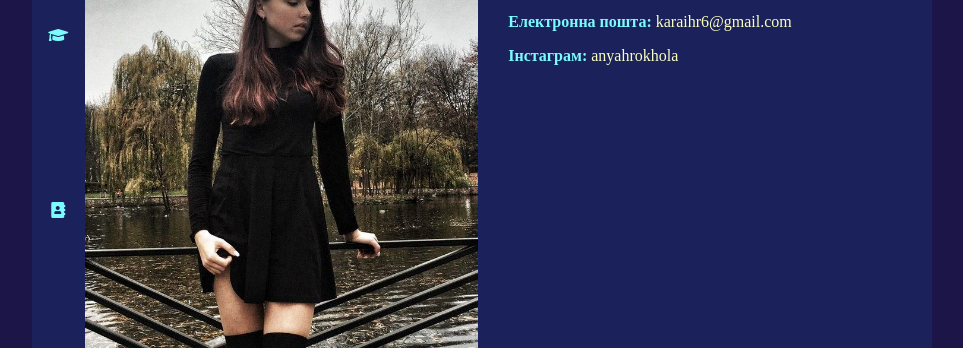
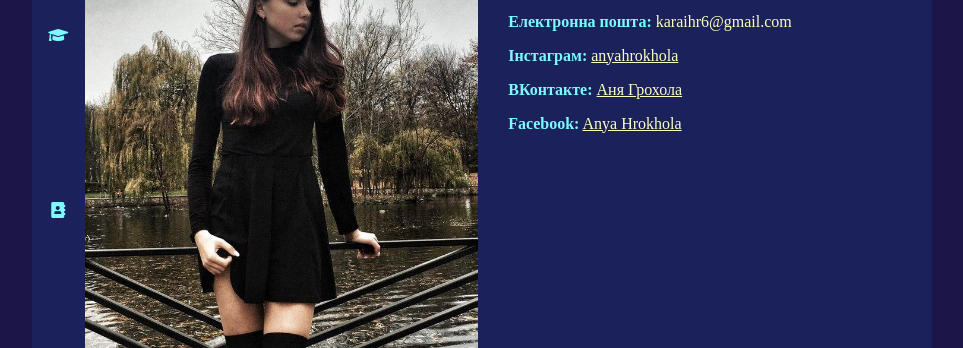
Before and after one commit to anyahrokhola/anyahrokhola.github.io, a plain HTML site: page index.html in a window 1280 px wide. Shown: the part 277-625 px from the top of the page, without its empty margins (158-1121 px from the left). Drawn offline with Linux system fonts and the light colour scheme.

Commit message:
Added new links

```diff
--- a/index.html
+++ b/index.html
@@ -17,8 +17,8 @@
                 <ul id="navbar">
                     <li><a href="#holovna"> <i class="fas fa-user"></i> </a></li>
                     <li><a href="#Information"><i class="fas fa-graduation-cap"></i></a></li>
-                    <li><a href=" #contact"><i class="fas fa-address-book"></i></a></li>
-                    <li><a href="#contact"><i class="fas fa-briefcase"></i></a></li>
+                    <li><a href="#contact"><i class="fas fa-address-book"></i></a></li>
+                    <li><a href="#portfolio"><i class="fas fa-briefcase"></i></a></li>
                 </ul>
                 <!-- Resume main photo -->
                 <div class="main-photo">
@@ -49,7 +49,9 @@
                             <div>
                                 <p><strong>Мобільний:</strong> +380508867493</p>
                                 <p><strong>Електронна пошта:</strong> karaihr6@gmail.com</u></p>
-                                <p><strong>Інстаграм:</strong> anyahrokhola</p>
+                                <p><strong>Інстаграм:</strong> <a href="https://www.instagram.com/anyahrokhola/">anyahrokhola</a></p>
+                                <p><strong>ВКонтакте:</strong> <a href="https://vk.com/anyahrokhola">Аня Грохола</a></p>
+                                <p><strong>Facebook:</strong> <a href="https://www.facebook.com/anya.hrokhola">Anya Hrokhola</a></p>
                             </div>
                         </div>
                     </div>
--- a/styles/styles.css
+++ b/styles/styles.css
@@ -15,6 +15,9 @@ body {
     margin: 0;
 }
 
+a{
+    color: #FBFFC2;
+}
 
 img {
     display: block;
```
